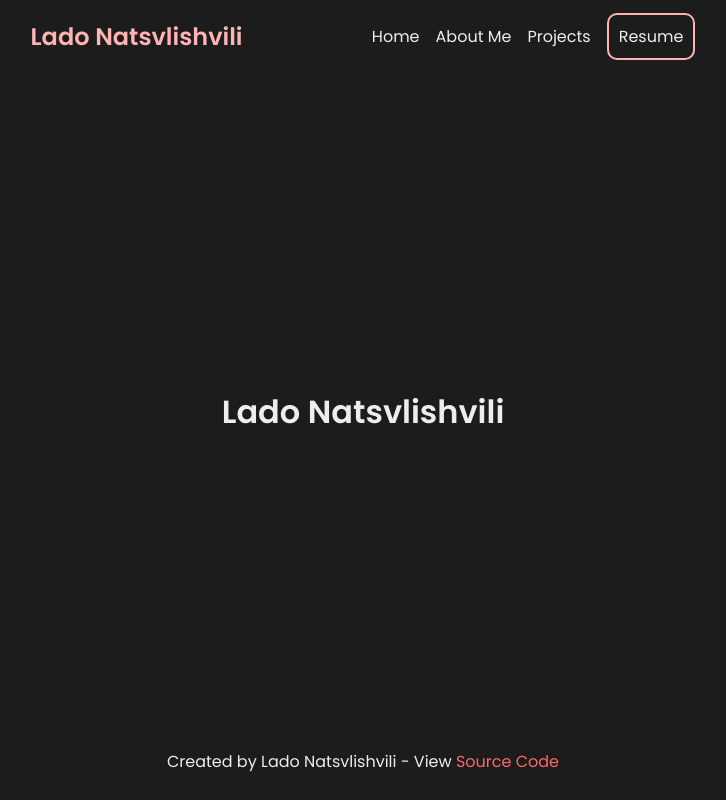
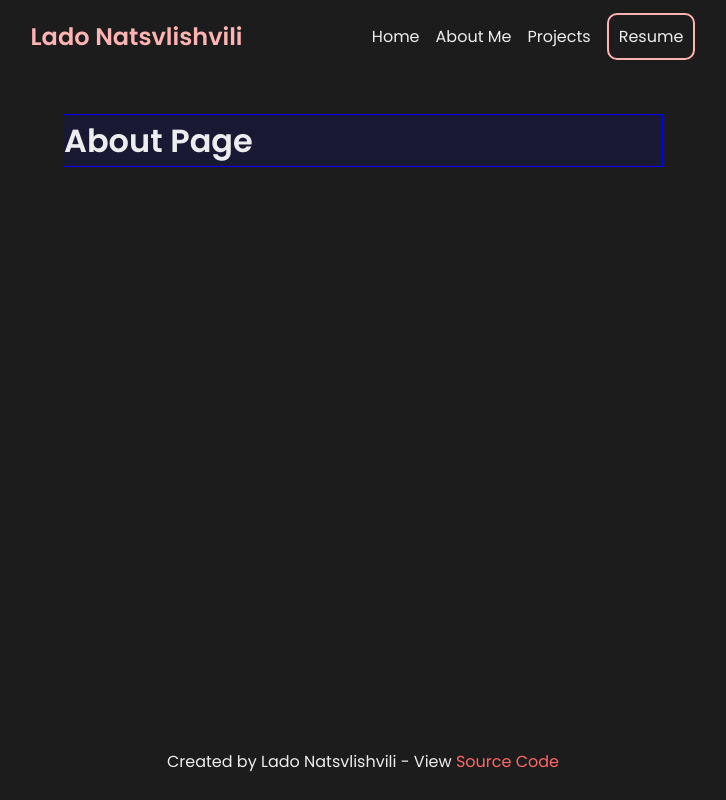
Before and after one commit to Didbocb/Personal-Website, a React (Vite) app: page /about in a window 1280 px wide. Shown: the whole page, without its empty margins (277-1003 px from the left). Built offline with nearby package versions, Linux system fonts and the light colour scheme.

Commit message:
Many refresh changes and added animated routes, currently motion div is messing up original css so things are squished close together making vertical layouts

```diff
--- a/public/data/data.json
+++ b/public/data/data.json
@@ -78,12 +78,9 @@
             "Full Stack Developer",
             "Game Developer",
             "Competetive Programmer",
-            "Gamer",
             "Tech Enthusiast",
-            "Historical and Geopolitical Scholar",
             "Avid Adventurer",
-            "Music Lover",
-            "ქართველი დაბადებული საქართველოში"
+            "Music Lover"
         ]
     }
 }
--- a/src/App.jsx
+++ b/src/App.jsx
@@ -3,44 +3,34 @@ import './css/App.css';
 import Navbar from './components/Navbar';
 import Footer from './components/Footer';
 import ErrorOverlay from './components/ErrorOverlay';
-import { BrowserRouter as Router, Route, Routes } from 'react-router-dom';
-import Home from './pages/Home';
-import About from './pages/About';
-import Projects from './pages/Projects';
+import { BrowserRouter as Router } from 'react-router-dom';
 import useFetch from './hooks/useFetch';
-import useDocumentTitle from './hooks/useDocumentTitle'; // Adjust the path
+import useDocumentTitle from './hooks/useDocumentTitle';
+import AnimatedRoutes from './components/AnimatedRoutes';
 
 function App() {
   const data = useFetch('./data/data.json');
-  const { documentTitle, setDocumentTitle } = useDocumentTitle('Home');
+  const { setDocumentTitle } = useDocumentTitle('Home');
 
   if (data === undefined) {
     return <ErrorOverlay />;
   }
 
   return (
-    <Router>
-      <div className='App'>
+    <div className='App'>
+      <Router basename="/">
         <div className='app-content'>
           <Navbar />
-          <Routes>
-            <Route
-              path="/"
-              element={<Home data={data} setTitle={() => setDocumentTitle('Home')} />}
+          <main>
+            <AnimatedRoutes
+              data={data}
+              setDocumentTitle={setDocumentTitle}
             />
-            <Route
-              path="/about"
-              element={<About data={data} setTitle={() => setDocumentTitle('About')} />}
-            />
-            <Route
-              path="/projects"
-              element={<Projects data={data} setTitle={() => setDocumentTitle('Projects')} />}
-            />
-          </Routes>
+          </main>
           <Footer />
         </div>
-      </div>
-    </Router>
+      </Router>
+    </div>
   );
 }
 
--- a/src/components/AnimatedPage.jsx
+++ b/src/components/AnimatedPage.jsx
@@ -2,9 +2,9 @@ import { motion } from 'framer-motion';
 
 // Animation properties to apply to the AnimatedPage component
 const animation = {
-    initial: { opacity: 0, y: "5vh" },
-    animate: { opacity: 1, y: 0 },
-    exit: { opacity: 0, y: "5vh" },
+    initial: { opacity: 0, y: 100, scale: 0.8 },
+    animate: { opacity: 1, y: 0, scale: 1 },
+    exit: { opacity: 0, y: -100, scale: 0.8 },
 }
 
 /**
@@ -23,7 +23,10 @@ function AnimatedPage({ children, className }) {
           initial="initial"
           animate="animate"
           exit="exit"
-          transition={{ duration: 0.4, ease: "easeIn" }}
+          transition={{
+            duration: 0.6,
+            ease: 'backInOut', // Using a built-in easing function
+          }}
         >
             {children}
         </motion.div>
--- /dev/null
+++ b/src/components/AnimatedRoutes.jsx
@@ -0,0 +1,78 @@
+import { Routes, Route, useLocation } from "react-router-dom";
+import { AnimatePresence, motion } from 'framer-motion';
+import Home from '../pages/Home';
+import About from '../pages/About';
+import Projects from '../pages/Projects';
+
+function AnimatedRoutes({ data, setDocumentTitle }) {
+    const location = useLocation();
+
+    const pageVariants = {
+        initial: { opacity: 0, y: 50, scale: 0.95 },
+        in: { opacity: 1, y: 0, scale: 1 },
+        out: { opacity: 0, y: -50, scale: 0.95 },
+    };
+
+    const pageTransition = {
+        type: "spring",
+        stiffness: 300,
+        damping: 30,
+    };
+
+    return (
+        <AnimatePresence mode="wait" onExitComplete={() => window.scrollTo(0, 0)}>
+            <Routes location={location} key={location.pathname}>
+                <Route
+                    exact path="/"
+                    element={
+                        <motion.div
+                            initial="initial"
+                            animate="in"
+                            exit="out"
+                            variants={pageVariants}
+                            transition={pageTransition}
+                            style={{ backgroundColor: 'rgba(255,0,0,0.1)', border: '1px solid red', width: '100%' }} // Temporary styles
+                        >
+                            <Home data={data} setDocumentTitle={setDocumentTitle} />
+                        </motion.div>
+                    }
+                />
+                <Route
+                    exact path="/projects"
+                    element={
+                        <motion.div
+                            initial="initial"
+                            animate="in"
+                            exit="out"
+                            variants={pageVariants}
+                            transition={pageTransition}
+                            style={{ backgroundColor: 'rgba(0,255,0,0.1)', border: '1px solid green', width: '100%' }} // Temporary styles
+                        >
+                            <Projects
+                                data={data}
+                                setDocumentTitle={setDocumentTitle}
+                            />
+                        </motion.div>
+                    }
+                />
+                <Route
+                    exact path="/about"
+                    element={
+                        <motion.div
+                            initial="initial"
+                            animate="in"
+                            exit="out"
+                            variants={pageVariants}
+                            transition={pageTransition}
+                            style={{ backgroundColor: 'rgba(0,0,255,0.1)', border: '1px solid blue', width: '100%' }} // Temporary styles
+                        >
+                            <About data={data} setDocumentTitle={setDocumentTitle} />
+                        </motion.div>
+                    }
+                />
+            </Routes>
+        </AnimatePresence>
+    );
+}
+
+export default AnimatedRoutes;
--- a/src/pages/About.jsx
+++ b/src/pages/About.jsx
@@ -1,8 +1,14 @@
-import React from 'react';
-import useDocumentTitle from '../hooks/useDocumentTitle';
+import React, { useEffect } from 'react';
 
-export default function About({ data }) {
-  const { documentTitle, setDocumentTitle } = useDocumentTitle('About');
+export default function About({ data, setDocumentTitle }) {
+    useEffect(() => {
+        setDocumentTitle("About");
+    }, [setDocumentTitle]);
 
-  return <h1>Lado Natsvlishvili</h1>;
+    return (
+        <div className="about">
+            <h1>About Page</h1>
+            {/* About page content */}
+        </div>
+    );
 }
--- a/src/pages/Home.jsx
+++ b/src/pages/Home.jsx
@@ -2,20 +2,19 @@ import React, { useEffect } from 'react';
 import { Typewriter } from 'react-simple-typewriter';
 import AnimatedPage from '../components/AnimatedPage.jsx';
 import '../css/Home.css';
-import useDocumentTitle from '../hooks/useDocumentTitle';
 
-export default function Home({ data }) {
-    const { documentTitle, setDocumentTitle } = useDocumentTitle('Home');
-    // Get the list of words used for the typewriter component
+export default function Home({ data, setDocumentTitle }) {
     const typewriterOptions = data.content.typewriter_options;
 
+    useEffect(() => {
+        setDocumentTitle("Home");
+    }, [setDocumentTitle]);
+
     return (
-    <AnimatedPage className={"intro"}>
-            {/* Profile + Typewriter */}
+        <AnimatedPage className={"intro"}>
             <div className="profile w-100">
                 <div>
                     <h1>Lado Natsvlishvili</h1>
-
                     <span className="typewriter">
                         {'> '}
                         <Typewriter
@@ -31,16 +30,12 @@ export default function Home({ data }) {
                 </div>
                 <img src="/images/pfp.jpg" alt="headshot" className="headshot" />
             </div>
-
-            {/* About Me Section */}
             <div className="text-section">
                 <h2 className="section-header">Introduction</h2>
-
                 <p>
                     Greetings! My name is Lado and I'm a passionate second-year student navigating the realm of Computer Science at the University of Guelph. Balancing my academic pursuits with real-world experience, I'm on a Co-op journey, delving into the intricacies of Computer Science. Outside the coding sphere, I find solace in the harmonies of music and the thrill of racing games. In the pockets of free time, I embark on ventures of creativity, crafting personal projects to elevate my prowess in programming and design. <br /><br />
                     If you resonate with my journey or simply want to connect, feel free to reach out through any of the platforms below.
                 </p>
-
                 <div className="contacts">
                     <a href="https://github.com/Didbocb" target="_blank">
                         <img src="/images/github.svg" alt="Github" />
@@ -57,5 +52,5 @@ export default function Home({ data }) {
                 </div>
             </div>
         </AnimatedPage>
-        );
+    );
 }
--- a/src/pages/Projects.jsx
+++ b/src/pages/Projects.jsx
@@ -1,8 +1,14 @@
-import React from 'react';
-import useDocumentTitle from '../hooks/useDocumentTitle';
+import React, { useEffect } from 'react';
 
-export default function Projects({ data }) {
-  const { documentTitle, setDocumentTitle } = useDocumentTitle('Projects');
+export default function Projects({ data, setDocumentTitle }) {
+    useEffect(() => {
+        setDocumentTitle("Projects");
+    }, [setDocumentTitle]);
 
-  return <h1>Projects</h1>;
+    return (
+        <div className="projects">
+            <h1>Projects Page</h1>
+            {/* Projects page content */}
+        </div>
+    );
 }
```
Also changed, not shown: src/hooks/useDocumentTitle.js (line endings or trailing spaces).
